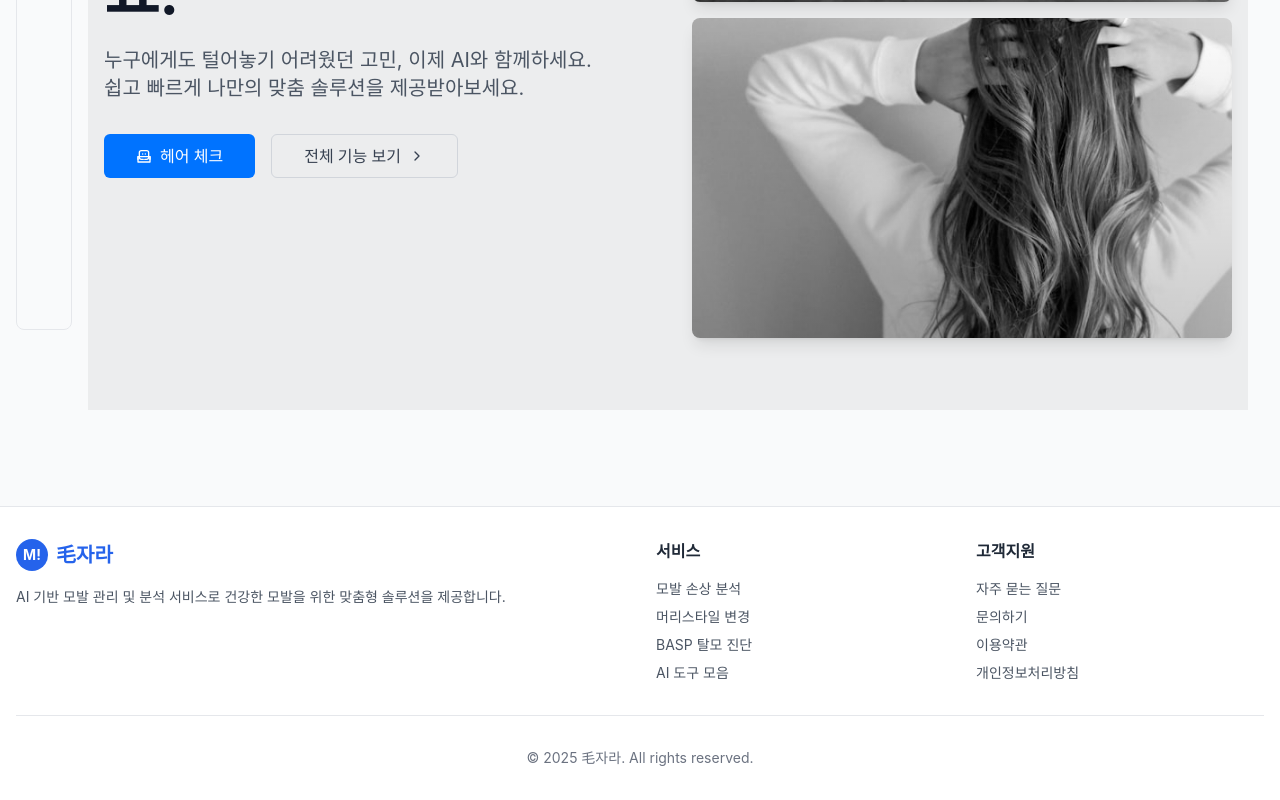
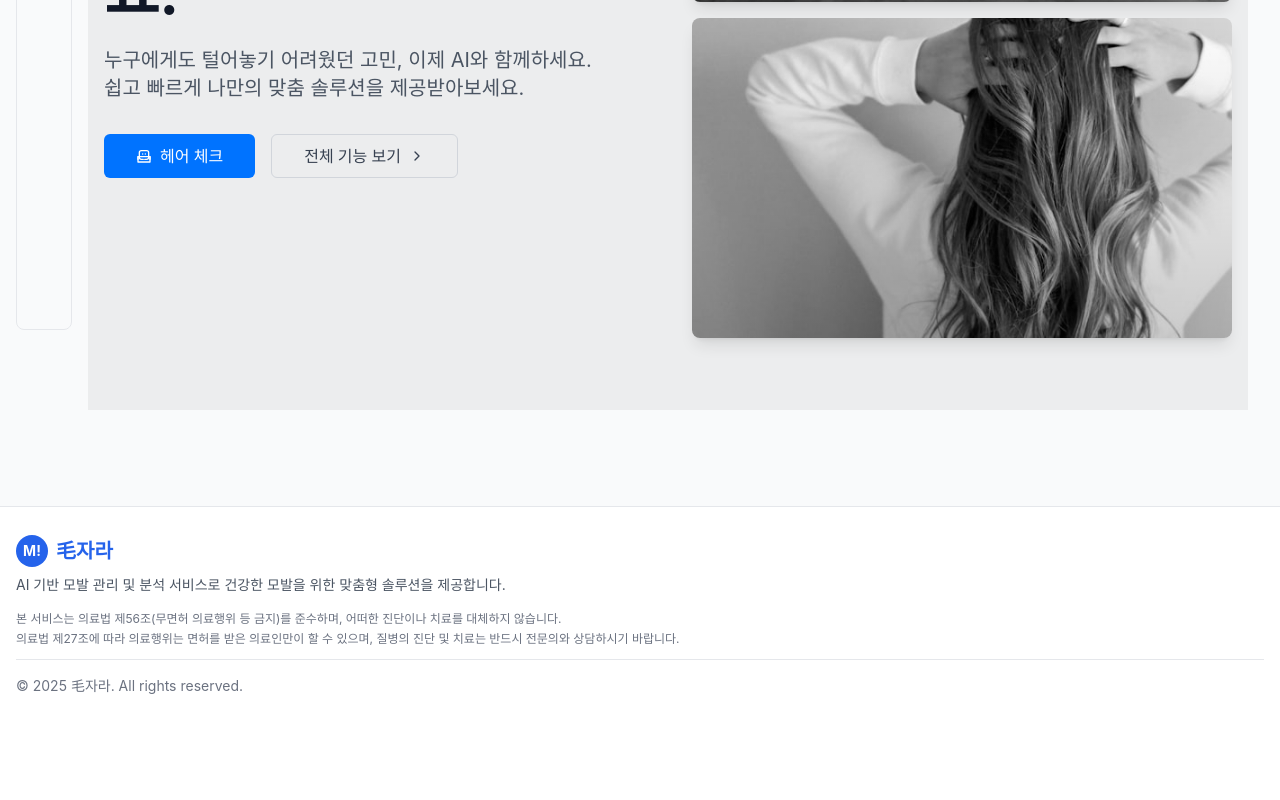
Before and after one commit to TeamDND/MOZARA, a React (Create React App) app in the folder frontend/: page / in a window 1280 px wide. Shown: the part 454-1254 px from the top of the page. After the commit the page ends 1178 px from the top, so only its background shows below. Built offline with nearby package versions, Linux system fonts and the light colour scheme.

Commit message:
푸터 의료법내용추가

```diff
--- a/frontend/src/page/Footer.tsx
+++ b/frontend/src/page/Footer.tsx
@@ -3,11 +3,8 @@ import React from 'react';
 export default function Footer() {
   return (
     <footer className="bg-white border-t border-gray-200 mt-16">
-      <div className="max-w-7xl mx-auto px-4 py-8">
-        <div className="grid grid-cols-1 md:grid-cols-4 gap-8">
-          {/* 로고 및 설명 */}
-          <div className="col-span-1 md:col-span-2">
-            <div className="flex items-center gap-2 mb-4">
+      <div className="max-w-7xl mx-auto px-4 py-7">
+        <div className="flex items-center gap-2 mb-2">
           <div className="w-8 h-8 bg-blue-600 rounded-full flex items-center justify-center text-white font-bold text-sm">
             M!
           </div>
@@ -16,33 +13,13 @@ export default function Footer() {
         <p className="text-gray-600 text-sm mb-4">
           AI 기반 모발 관리 및 분석 서비스로 건강한 모발을 위한 맞춤형 솔루션을 제공합니다.
         </p>
+        <div className="text-gray-500 text-xs mb-3 space-y-1">
+          {/* <p>본 페이지의 정보는 전문적 의학적 소견이 아니며, 참고용으로만 활용해 주시기 바랍니다.</p> */}
+          <p>본 서비스는 의료법 제56조(무면허 의료행위 등 금지)를 준수하며, 어떠한 진단이나 치료를 대체하지 않습니다.</p>
+          <p>의료법 제27조에 따라 의료행위는 면허를 받은 의료인만이 할 수 있으며, 질병의 진단 및 치료는 반드시 전문의와 상담하시기 바랍니다.</p>
+
         </div>
-
-          {/* 서비스 */}
-          <div>
-            <h3 className="font-semibold text-gray-800 mb-4">서비스</h3>
-            <ul className="space-y-2 text-sm text-gray-600">
-              <li><a href="/hair-damage" className="hover:text-blue-600 transition-colors">모발 손상 분석</a></li>
-              <li><a href="/hair-change" className="hover:text-blue-600 transition-colors">머리스타일 변경</a></li>
-              <li><a href="/basp-check" className="hover:text-blue-600 transition-colors">BASP 탈모 진단</a></li>
-              <li><a href="/ai-tools" className="hover:text-blue-600 transition-colors">AI 도구 모음</a></li>
-            </ul>
-          </div>
-
-          {/* 고객지원 */}
-          <div>
-            <h3 className="font-semibold text-gray-800 mb-4">고객지원</h3>
-            <ul className="space-y-2 text-sm text-gray-600">
-              <li><button className="hover:text-blue-600 transition-colors text-left">자주 묻는 질문</button></li>
-              <li><button className="hover:text-blue-600 transition-colors text-left">문의하기</button></li>
-              <li><button className="hover:text-blue-600 transition-colors text-left">이용약관</button></li>
-              <li><button className="hover:text-blue-600 transition-colors text-left">개인정보처리방침</button></li>
-            </ul>
-          </div>
-        </div>
-
-        {/* 하단 저작권 */}
-        <div className="border-t border-gray-200 mt-8 pt-8 text-center">
+        <div className="border-t border-gray-200 pt-4">
           <p className="text-sm text-gray-500">
             © 2025 毛자라. All rights reserved.
           </p>
```
Lines whose indentation alone changed are shown as unchanged.
